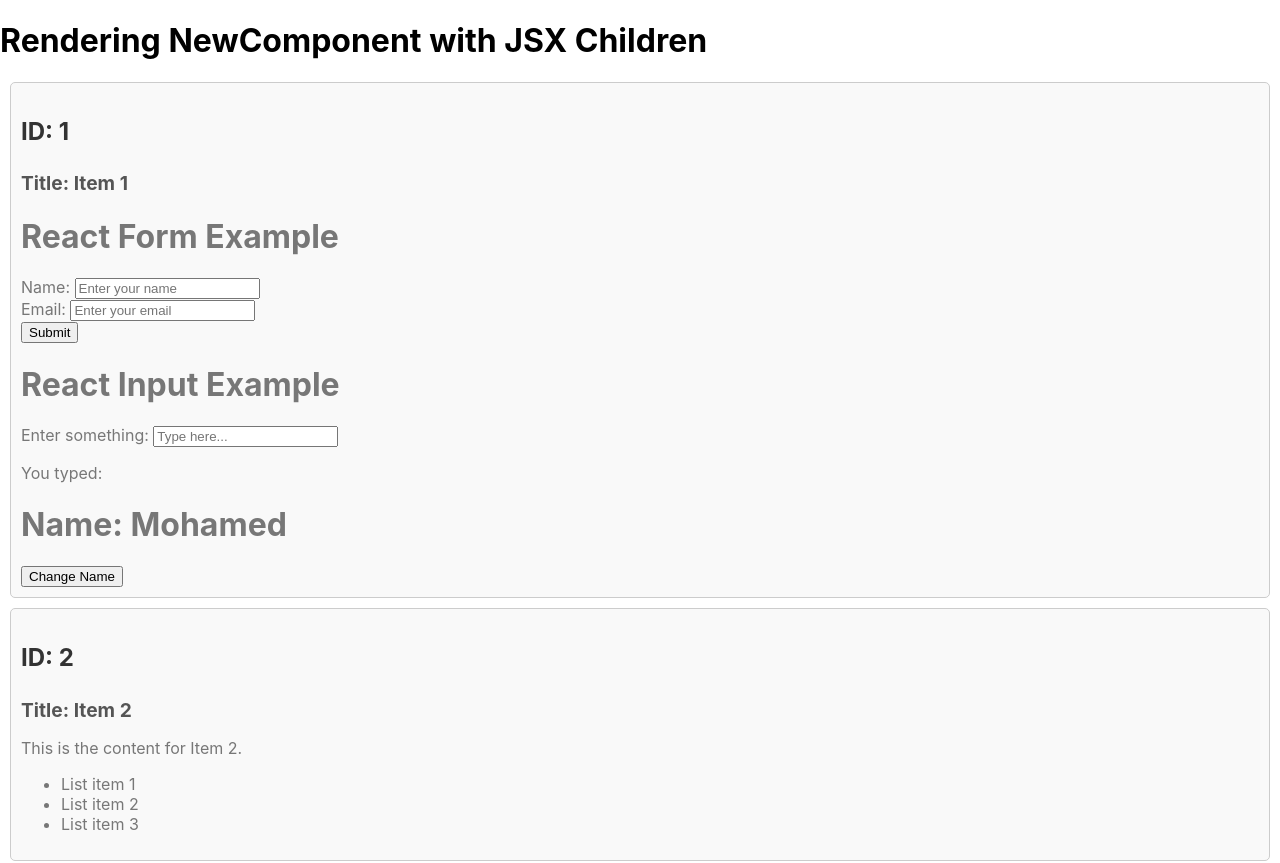
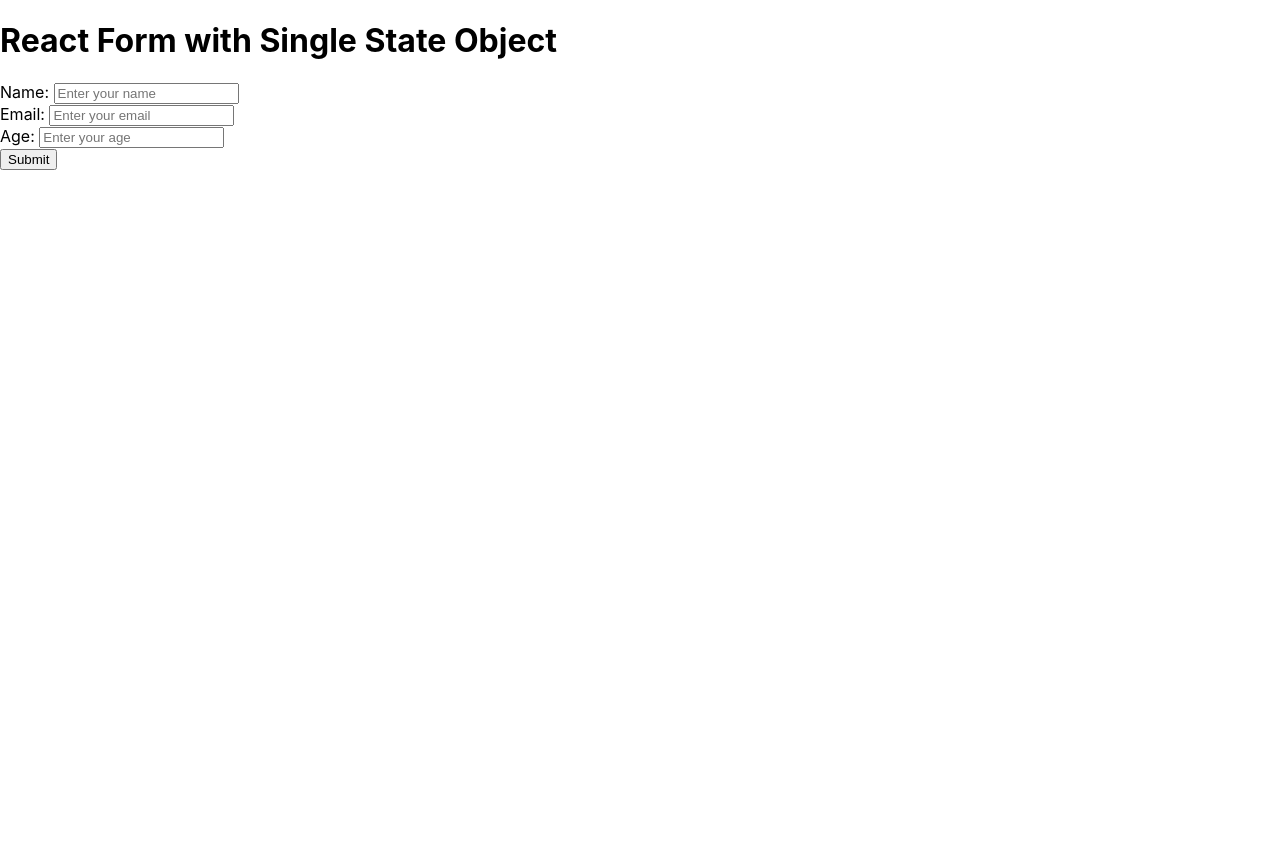
Before and after one commit to MohamedHany17m8/react, a React (Create React App) app: page / in a window 1280 px wide. Shown: the top 863 px of the page. After the commit the page ends 800 px from the top, so only its background shows below. Built offline with nearby package versions, Linux system fonts and the light colour scheme.

Commit message:
signle state using spread input

```diff
--- a/src/App.js
+++ b/src/App.js
@@ -1,71 +1,12 @@
 import React from "react";
-import NewComponent from "./NewComponent";
-import { useState } from "react";
-import InputComponent from "./InputComponent";
 import FormComponent from "./FormComponent";
 const App = () => {
-  const [name, setName] = useState("Mohamed");
-  const [clickCount, setClickCount] = useState(0);
-  const handleClick = () => {
-    setClickCount((prevCount) => prevCount + 1); // Increment click count
-
-    // Step 4: Change the name based on the click count
-    if (clickCount === 0) {
-      setName("Hany"); // First click: Change to "Hany"
-    } else if (clickCount === 1) {
-      setName("Elsayed"); // Second click: Change to "Elsayed"
-    }
-    // You can add more conditions for additional clicks if needed
-  };
-  const items = [
-    {
-      id: 1,
-      title: "Item 1",
-      children: (
-        <div>
-          <h1>React Form Example</h1>
-          <FormComponent />
-          <h1>React Input Example</h1>
-          <InputComponent />
-          <h1>Name: {name}</h1>
-          <button onClick={handleClick}>Change Name</button>
-        </div>
-      ),
-    },
-    {
-      id: 2,
-      title: "Item 2",
-      children: (
-        <div>
-          <p>This is the content for Item 2.</p>
-          <ul>
-            <li>List item 1</li>
-            <li>List item 2</li>
-            <li>List item 3</li>
-          </ul>
-        </div>
-      ),
-    },
-    {
-      id: 3,
-      title: "Item 3",
-      children: <p>This is a simple paragraph for Item 3.</p>,
-    },
-    {}, // Empty object (no props provided)
-  ];
-
   return (
     <div>
-      <h1>Rendering NewComponent with JSX Children</h1>
-      {items.map((item, index) => (
-        <NewComponent
-          key={item.id || index} // Use index as fallback key if id is missing
-          id={item.id}
-          title={item.title}
-        >
-          {item.children}
-        </NewComponent>
-      ))}
+      <div>
+        <h1>React Form with Single State Object</h1>
+        <FormComponent />
+      </div>
     </div>
   );
 };
--- a/src/FormComponent.js
+++ b/src/FormComponent.js
@@ -1,17 +1,29 @@
 import React, { useState } from "react";
 
 const FormComponent = () => {
-  // State for name and email
-  const [name, setName] = useState("");
-  const [email, setEmail] = useState("");
+  // Single state to store all form values as an object
+  const [formData, setFormData] = useState({
+    name: "",
+    email: "",
+    age: "",
+  });
+
+  // Function to handle input changes
+  const handleInputChange = (event) => {
+    const { name, value } = event.target;
+    // Update the state using the spread operator to preserve other fields
+    setFormData({
+      ...formData,
+      [name]: value,
+    });
+  };
 
   // Function to handle form submission
   const handleSubmit = (event) => {
     event.preventDefault(); // Prevent the default form submission behavior
 
-    // Log the values (or perform your desired action)
-    console.log("Name:", name);
-    console.log("Email:", email);
+    // Log the form data object
+    console.log("Form Data:", formData);
 
     // Optionally, you can send the data to an API or perform other actions here
   };
@@ -23,8 +35,9 @@ const FormComponent = () => {
         <input
           type="text"
           id="name"
-          value={name}
-          onChange={(e) => setName(e.target.value)}
+          name="name"
+          value={formData.name}
+          onChange={handleInputChange}
           placeholder="Enter your name"
           required
         />
@@ -34,9 +47,22 @@ const FormComponent = () => {
         <input
           type="email"
           id="email"
-          value={email}
-          onChange={(e) => setEmail(e.target.value)}
+          name="email"
+          value={formData.email}
+          onChange={handleInputChange}
           placeholder="Enter your email"
+          required
+        />
+      </div>
+      <div>
+        <label htmlFor="age">Age: </label>
+        <input
+          type="number"
+          id="age"
+          name="age"
+          value={formData.age}
+          onChange={handleInputChange}
+          placeholder="Enter your age"
           required
         />
       </div>
```
